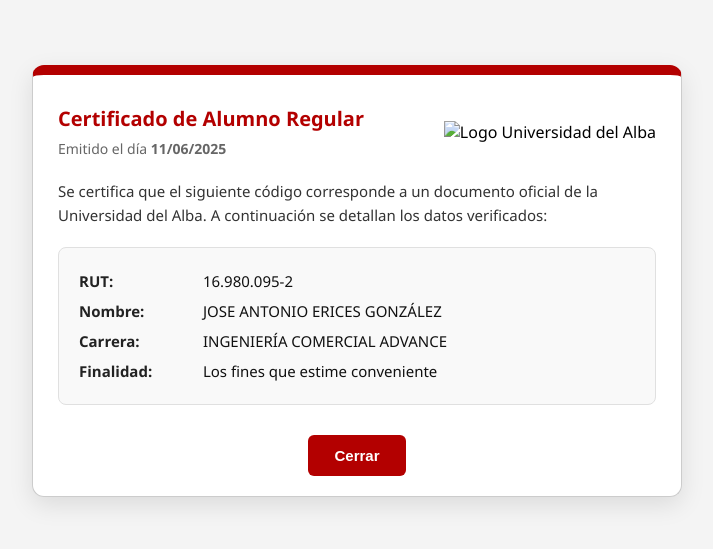
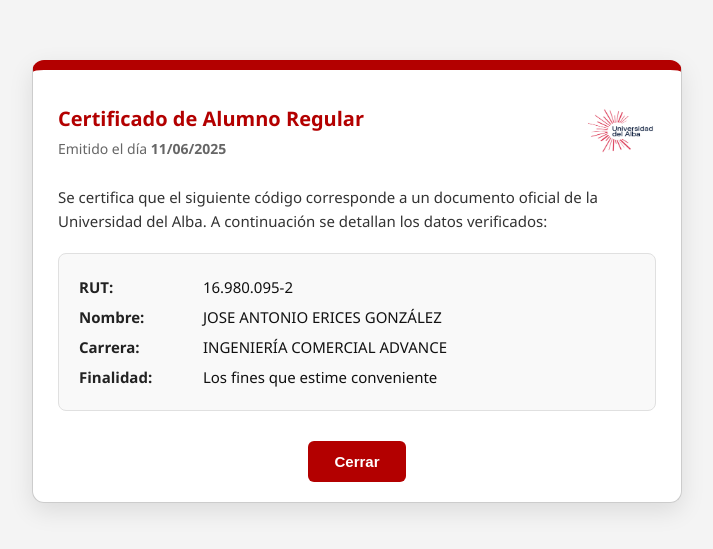
Before and after one commit to Jose-Erices/UdelAlba, a plain HTML site: page index.html in a window 1280 px wide. Shown: the part 119-668 px from the top of the page, without its empty margins (283-996 px from the left). Drawn offline with Linux system fonts and the light colour scheme; the site is published under a folder, as on GitHub Pages, so addresses that start at the root find nothing.

Commit message:
certificado_alumno_regular

```diff
--- a/index.html
+++ b/index.html
@@ -132,7 +132,7 @@
         <small>Emitido el día <strong>11/06/2025</strong></small>
       </div>
       <div class="logo-container">
-        <img src="/logo/logoudelalba.png" alt="Logo Universidad del Alba">
+       <img src="./logo/logoudelalba.png" alt="Logo Universidad del Alba">
       </div>
     </div>
 
```
